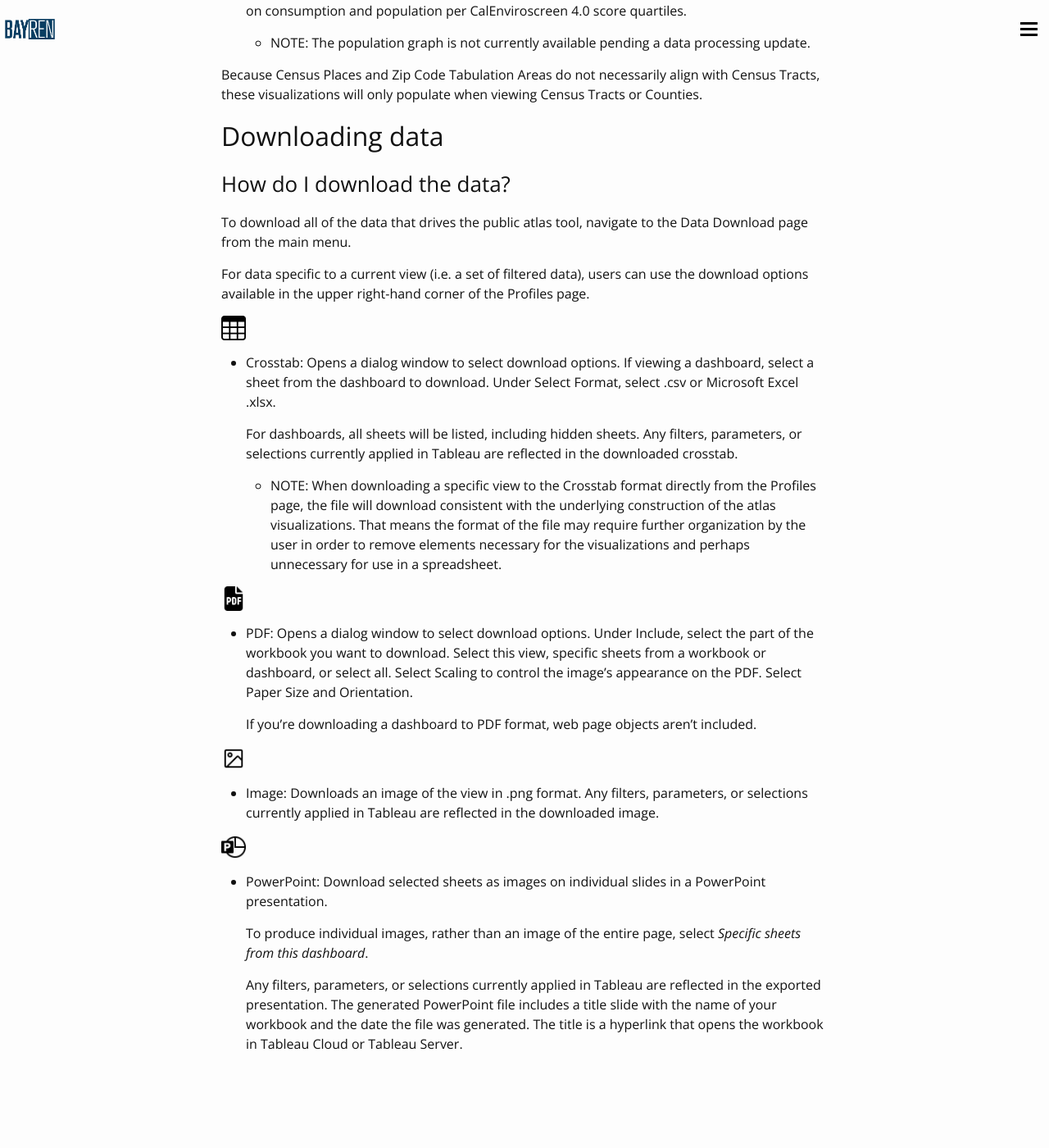
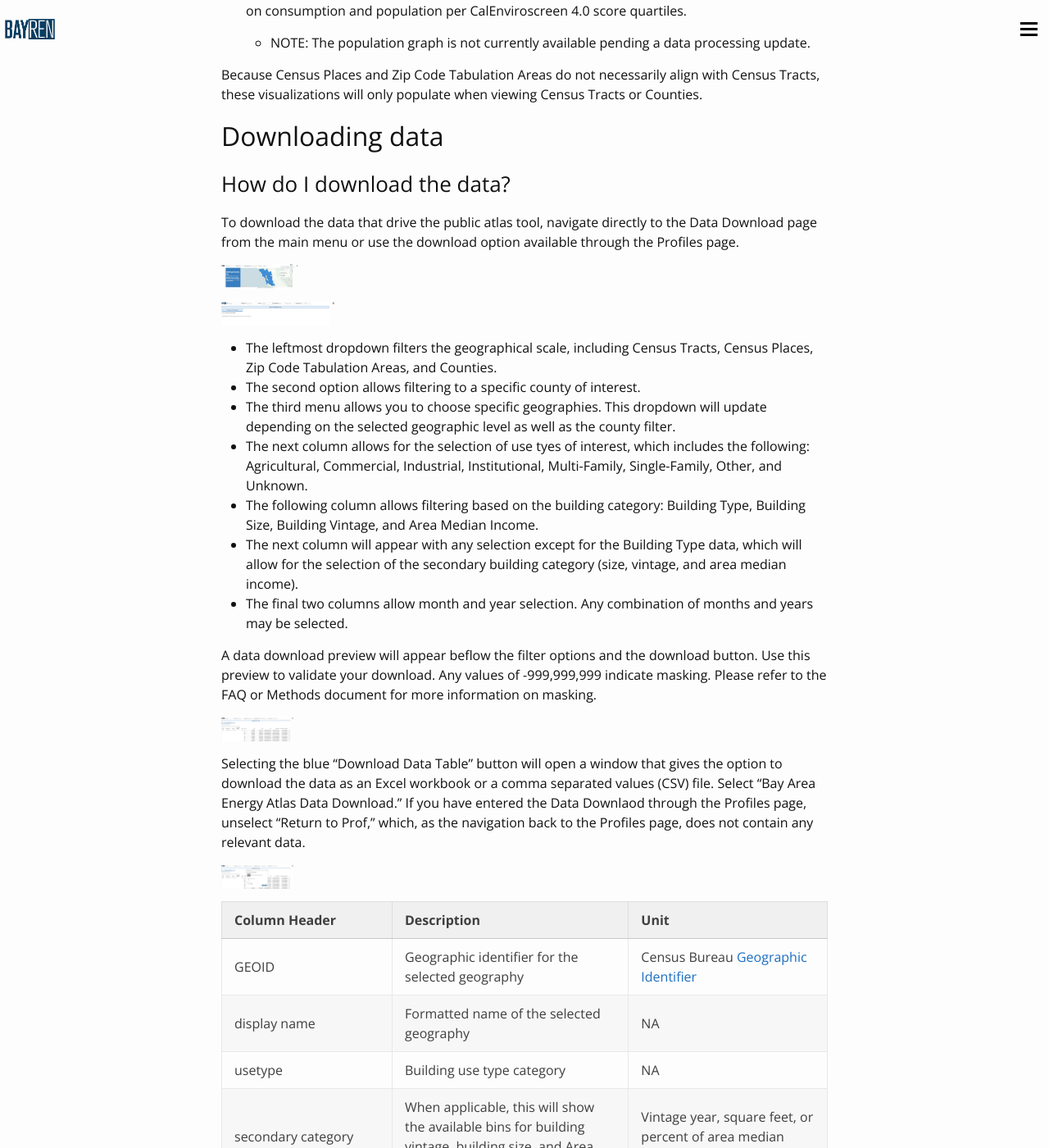
Before and after one commit to uclaioes/bayren-atlas, a Jekyll site: the page built from tutorial.md, in a window 1280 px wide and 1400 px high, scrolled down 17824 px. Shown: the whole window at 82% size. Built offline with Jekyll 4.4.1, drawn with Linux system fonts in a browser that asks for light colours; before the commit the page ends 19169 px from its top, so only the background shows below that; some of the changed text lies outside the part shown.

Commit message:
tutorial: add new data download

```diff
--- a/tutorial.md
+++ b/tutorial.md
@@ -260,17 +260,60 @@ Because Census Places and Zip Code Tabulation Areas do not necessarily align wit
 
 ### How do I download the data?
 
-To download all of the data that drives the public atlas tool, navigate to the Data Download page from the main menu.
+To download the data that drive the public atlas tool, navigate directly to the Data Download page from the main menu or use the download option available through the Profiles page.
 
-For data specific to a current view (i.e. a set of filtered data), users can use the download options available in the upper right-hand corner of the Profiles page.
+![Screenshot of the top of the Profiles page with the tooltip for the data download navigation button open.]({{ "/assets/images/tutorial/tutorial-profile-download-nav.png" | relative_url }}){: .img-icon}
+
+![Screenshot of the top of the Data Download page as navigated through the Profiles page.]({{ "/assets/images/tutorial/tutorial-data-download.png" | relative_url }}){: .img-icon}
+
+* The leftmost dropdown filters the geographical scale, including Census Tracts, Census Places, Zip Code Tabulation Areas, and Counties.
+* The second option allows filtering to a specific county of interest.
+* The third menu allows you to choose specific geographies. This dropdown will update depending on the selected geographic level as well as the county filter.
+* The next column allows for the selection of use tyes of interest, which includes the following: Agricultural, Commercial, Industrial, Institutional, Multi-Family, Single-Family, Other, and Unknown.
+* The following column allows filtering based on the building category: Building Type, Building Size, Building Vintage, and Area Median Income.
+* The next column will appear with any selection except for the Building Type data, which will allow for the selection of the secondary building category (size, vintage, and area median income).
+* The final two columns allow month and year selection. Any combination of months and years may be selected.
+
+A data download preview will appear beflow the filter options and the download button. Use this preview to validate your download. Any values of -999,999,999 indicate masking. Please refer to the FAQ or Methods document for more information on masking.
+
+![Screenshot of the top of the Data Download Preview for Alameda County with Multi-Family use type, Building Type, all months, and the year of 2021 selected.]({{ "/assets/images/tutorial/tutorial-download-preview.png" | relative_url }}){: .img-icon}
+
+Selecting the blue "Download Data Table" button will open a window that gives the option to download the data as an Excel workbook or a comma separated values (CSV) file. Select "Bay Area Energy Atlas Data Download." If you have entered the Data Downlaod through the Profiles page, unselect "Return to Prof," which, as the navigation back to the Profiles page, does not contain any relevant data.
+
+![Screenshot of the opened data download dialog box.]({{ "/assets/images/tutorial/tutorial-download-dialog.png" | relative_url }}){: .img-icon}
+
+| Column Header | Description | Unit |
+|---|---|---|
+| GEOID | Geographic identifier for the selected geography | Census Bureau [Geographic Identifier](https://www.census.gov/programs-surveys/geography/guidance/geo-identifiers.html) |
+| display name| Formatted name of the selected geography | NA |
+| usetype | Building use type category | NA |
+| secondary category | When applicable, this will show the available bins for building vintage, building size, and Area Median Income | Vintage year, square feet, or percent of area median income |
+| year | Year of consumption | Year |
+| month | Month of consumption | Month |
+| pop | Total population | People |
+| sqft | Total square footage of relevant geography and use type | Square Feet |
+| btu | Total combined consumption in BTUs | BTU |
+| btu_median | Median combined consumption in BTUs | BTU |
+| btu_per_sqft_median | Median per square foot combined consumption in BTUs | BTU/sqft |
+| btu_percap* | Per capita combined consumption in BTUs| BTU/population |
+| kwh | Total electricty consumption in kWh | kWh |
+| kwh_median | Median electricty consumption in kWh | kWh |
+| kwh_per_sqft_median | Medin electricty consumption per square foot in kWh | kWh/sqft |
+| kwh_percap* | Per Capita electricty consumption in kWh | kWh/population |
+| therm | Total natural gas consumption in therms | Therms |
+| therm_median | Median natural gas consumption in therms | Therms |
+| therm_per_sqft_median | Median per square foot natural gas consumption in therms | Therms/sqft |
+| therm_percap* | Per capita natural gas consumption in therms | Therms/population |
+
+*Keep in mind that while per capita consumption is avaialble for all building use types, the value is mostly appropriately applied to residential use types categories.
+
+### How do I download the data or vizualiasions from the Profiles page?
+
+For data specific to the current view in the Profiles page, users can use the download options available in the upper right-hand corner of the Profiles page.
 
 ![Screenshot of the crosstab button, which is a table icon.]({{ "/assets/images/tutorial/tutorial-download-crosstab.png" | relative_url }}){: .img-icon}
 
-* Crosstab: Opens a dialog window to select download options. If viewing a dashboard, select a sheet from the dashboard to download. Under Select Format, select .csv or Microsoft Excel .xlsx.
-
-  For dashboards, all sheets will be listed, including hidden sheets. Any filters, parameters, or selections currently applied in Tableau are reflected in the downloaded crosstab.
-
-    * NOTE: When downloading a specific view to the Crosstab format directly from the Profiles page, the file will download consistent with the underlying construction of the atlas visualizations. That means the format of the file may require further organization by the user in order to remove elements necessary for the visualizations and perhaps unnecessary for use in a spreadsheet.
+* This option will send users directly to the Data Download page with the currently selected geography or geographies. Use the available menu items to further filter the data if necessary (see *How do I download the data?* for more details).
 
 ![Screenshot of the PDF button, which is a PDF icon.]({{ "/assets/images/tutorial/tutorial-download-pdf.png" | relative_url }}){: .img-icon}
 
@@ -288,7 +331,7 @@ For data specific to a current view (i.e. a set of filtered data), users can use
 
   To produce individual images, rather than an image of the entire page, select *Specific sheets from this dashboard*.
 
-  Any filters, parameters, or selections currently applied in Tableau are reflected in the exported presentation. The generated PowerPoint file includes a title slide with the name of your workbook and the date the file was generated. The title is a hyperlink that opens the workbook in Tableau Cloud or Tableau Server.
+  Any filters, parameters, or selections currently applied in Tableau are reflected in the exported presentation. The generated PowerPoint file includes a title slide with the name of your workbook and the date the file was generated. The title is a hyperlink that opens the workbook in Tableau Cloud or Tableau Server, rather than the official Bay Area Energy Atlas website.
 
 <style>
   .img-icon {
```
